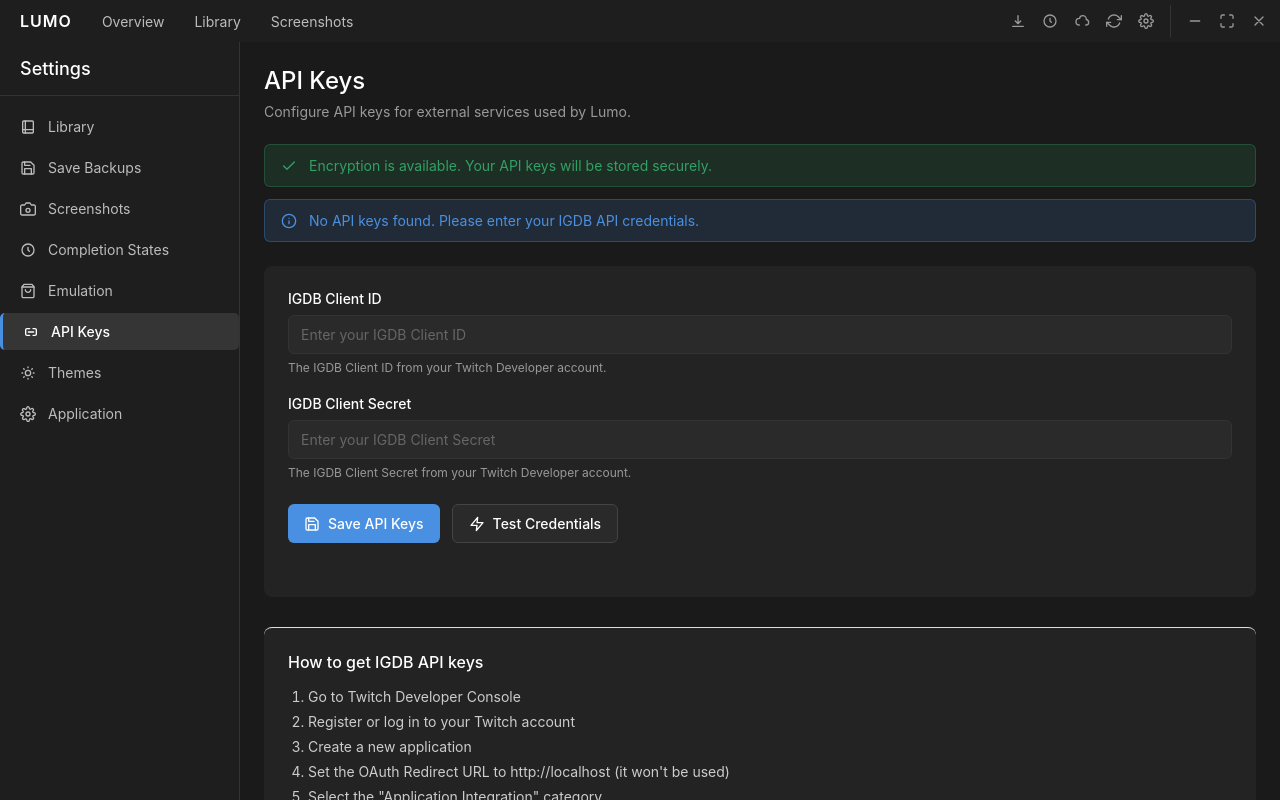
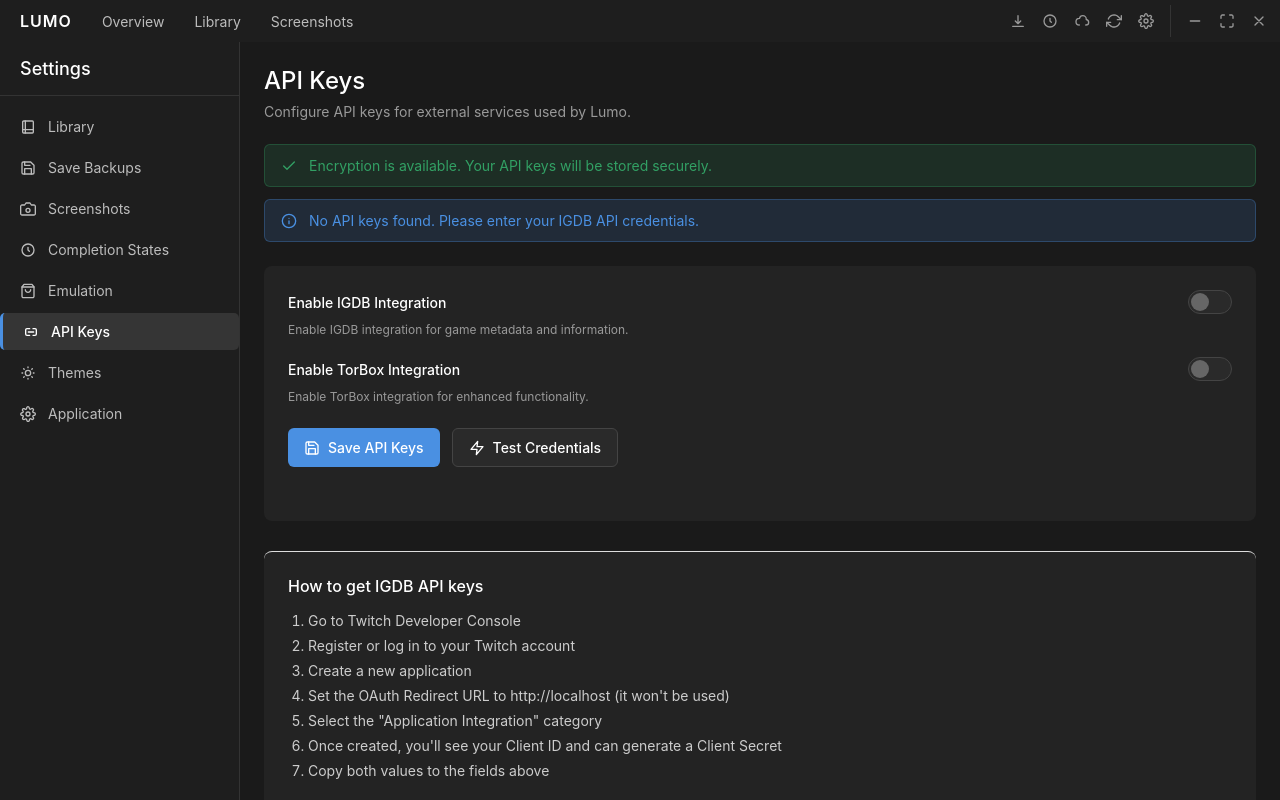
Before and after one commit to JanRi3D/Lumo, a React (Vite) app: page / in a window 1280 px wide. Both pictures are taken after a click on the button 1146 px from the left and 21 px from the top of the page. Built offline with nearby package versions, Linux system fonts and the light colour scheme.

Commit message:
Enhance Settings component: add toggles for IGDB and TorBox integrations; include fields for IGDB Client ID, Client Secret, and TorBox API Key; update save logic to handle new states.

```diff
--- a/src/components/Settings.tsx
+++ b/src/components/Settings.tsx
@@ -5,6 +5,9 @@
   const [activeSection, setActiveSection] = useState('API Keys');
   const [igdbClientId, setIgdbClientId] = useState("");
   const [igdbClientSecret, setIgdbClientSecret] = useState("");
+  const [igdbEnabled, setIgdbEnabled] = useState(false);
+  const [torboxApiKey, setTorboxApiKey] = useState("");
+  const [torboxEnabled, setTorboxEnabled] = useState(false);
   const [autostartEnabled, setAutostartEnabled] = useState(false);
   const [minimizeToTray, setMinimizeToTray] = useState(false);
   const [startMinimized, setStartMinimized] = useState(false);
@@ -20,7 +23,7 @@
 
   const handleSaveApiKeys = () => {
     // Add logic to save API keys
-    console.log("Saving API keys:", { igdbClientId, igdbClientSecret });
+    console.log("Saving API keys:", { igdbClientId, igdbClientSecret, igdbEnabled, torboxApiKey, torboxEnabled });
   };
 
   const handleTestCredentials = () => {
@@ -171,6 +174,24 @@
 
             <div className="form-section">
               <div className="form-group">
+                <div className="toggle-group">
+                  <label>Enable IGDB Integration</label>
+                  <div className="toggle-switch">
+                    <input
+                      type="checkbox"
+                      id="igdbEnabled"
+                      checked={igdbEnabled}
+                      onChange={(e) => setIgdbEnabled(e.target.checked)}
+                    />
+                    <label htmlFor="igdbEnabled"></label>
+                  </div>
+                </div>
+                <p className="field-help">Enable IGDB integration for game metadata and information.</p>
+              </div>
+
+              {igdbEnabled && (
+                <>
+                  <div className="form-group">
                     <label>IGDB Client ID</label>
                     <input
                       type="text"
@@ -191,6 +212,37 @@
                     />
                     <p className="field-help">The IGDB Client Secret from your Twitch Developer account.</p>
                   </div>
+                </>
+              )}
+
+              <div className="form-group">
+                <div className="toggle-group">
+                  <label>Enable TorBox Integration</label>
+                  <div className="toggle-switch">
+                    <input
+                      type="checkbox"
+                      id="torboxEnabled"
+                      checked={torboxEnabled}
+                      onChange={(e) => setTorboxEnabled(e.target.checked)}
+                    />
+                    <label htmlFor="torboxEnabled"></label>
+                  </div>
+                </div>
+                <p className="field-help">Enable TorBox integration for enhanced functionality.</p>
+              </div>
+
+              {torboxEnabled && (
+                <div className="form-group">
+                  <label>TorBox API Key</label>
+                  <input
+                    type="password"
+                    placeholder="Enter your TorBox API Key"
+                    value={torboxApiKey}
+                    onChange={(e) => setTorboxApiKey(e.target.value)}
+                  />
+                  <p className="field-help">Your TorBox API key for accessing TorBox services.</p>
+                </div>
+              )}
 
               <div className="action-buttons">
                 <button className="primary-button" onClick={handleSaveApiKeys}>
```
Lines whose indentation alone changed are shown as unchanged.
